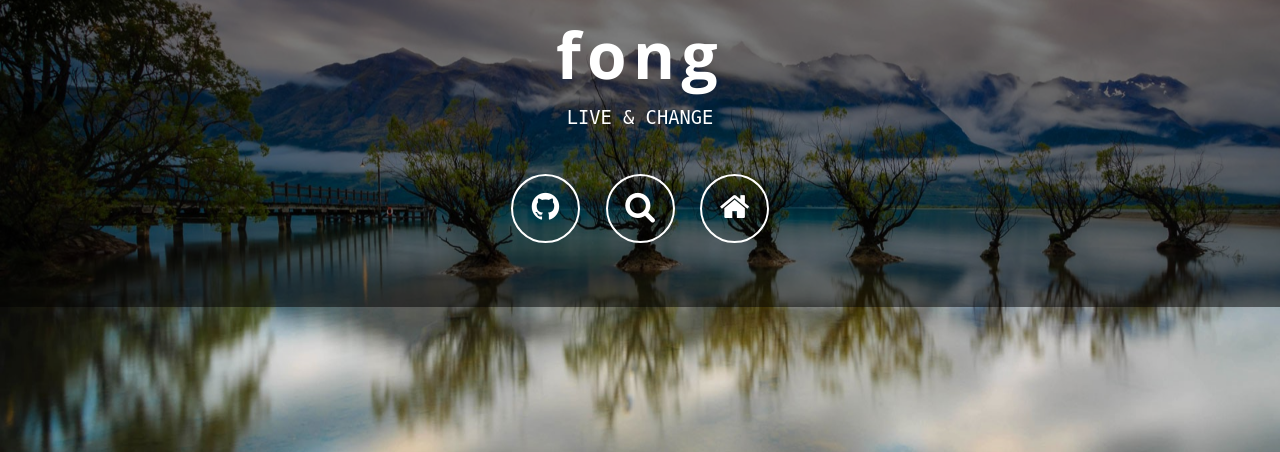
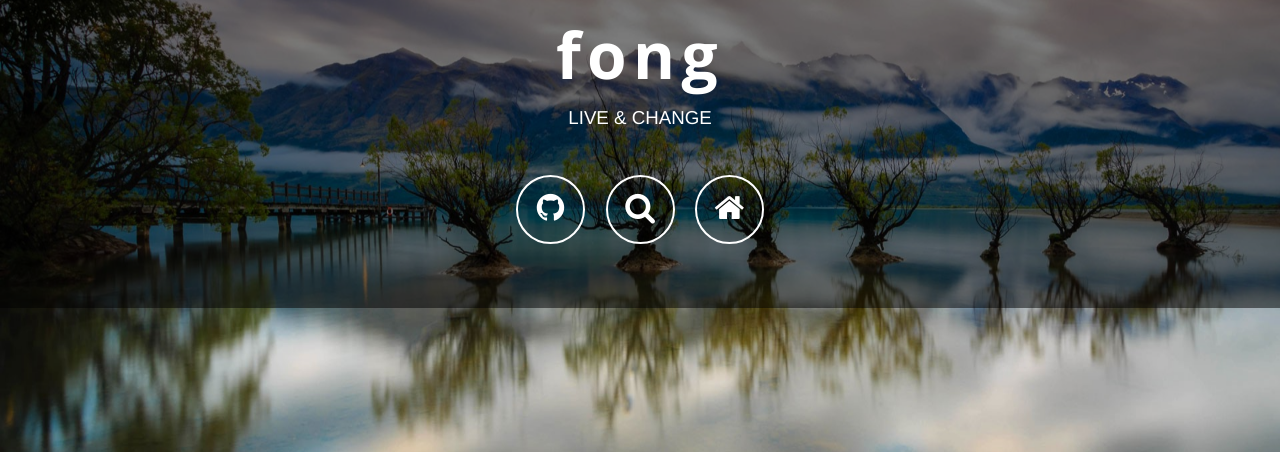
Before and after one commit to fongyk/fongyk.github.io, a Jekyll site: the page built from index.html, in a window 1280 px wide. Shown: the part 313-765 px from the top of the page. Built offline with Jekyll 4.4.1, drawn with Linux system fonts in a browser that asks for light colours; nearby versions of some CDN libraries.

Commit message:
update font

```diff
--- a/css/front.css
+++ b/css/front.css
@@ -1,5 +1,5 @@
 body {
-    font-family: 'monospace',Helvetica,Arial,sans-serif;
+    font-family: 'webfont',Helvetica,Arial,sans-serif;
     background-color: rgba(0, 0, 0, 0.9);
     position: absolute;
     top: 0;
```
